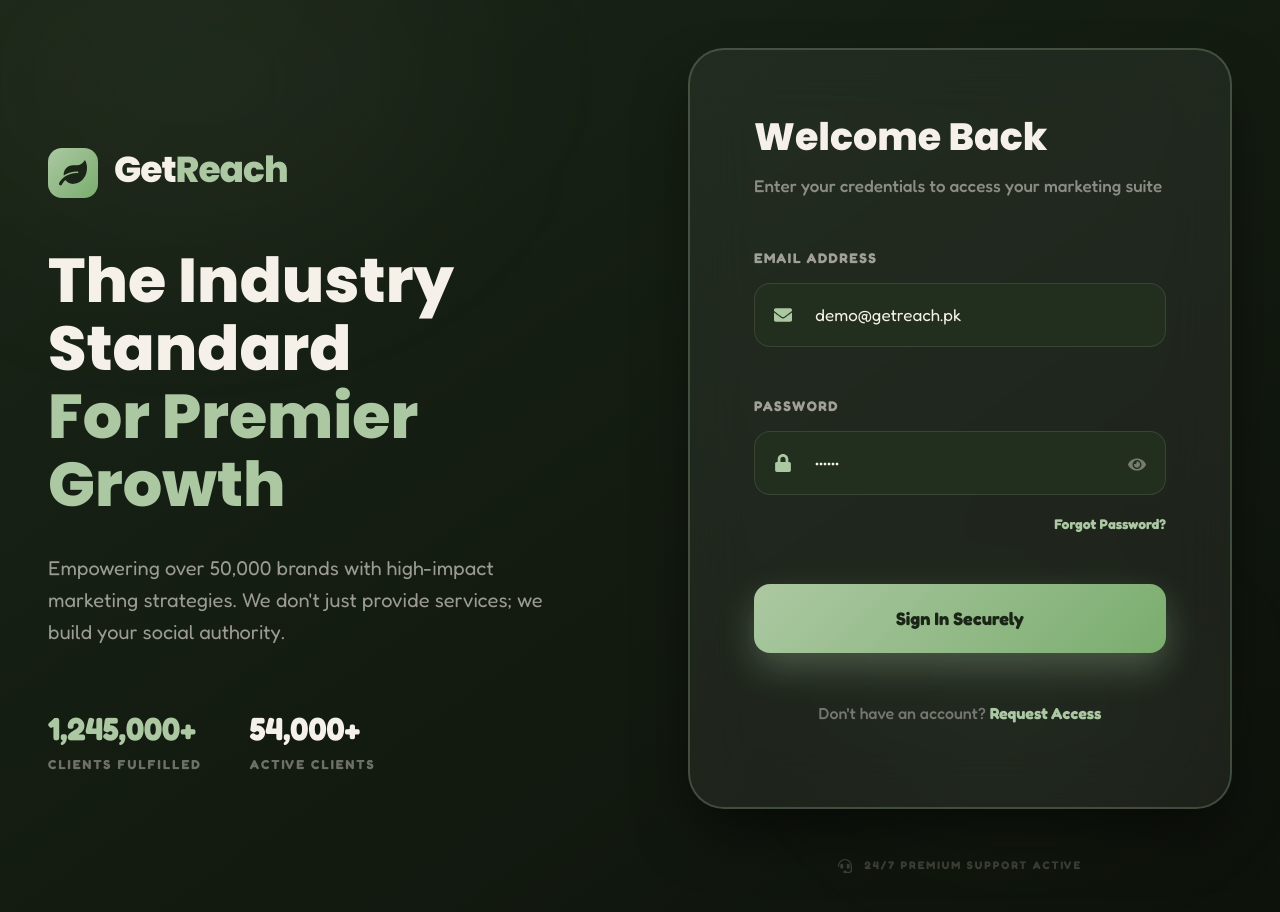
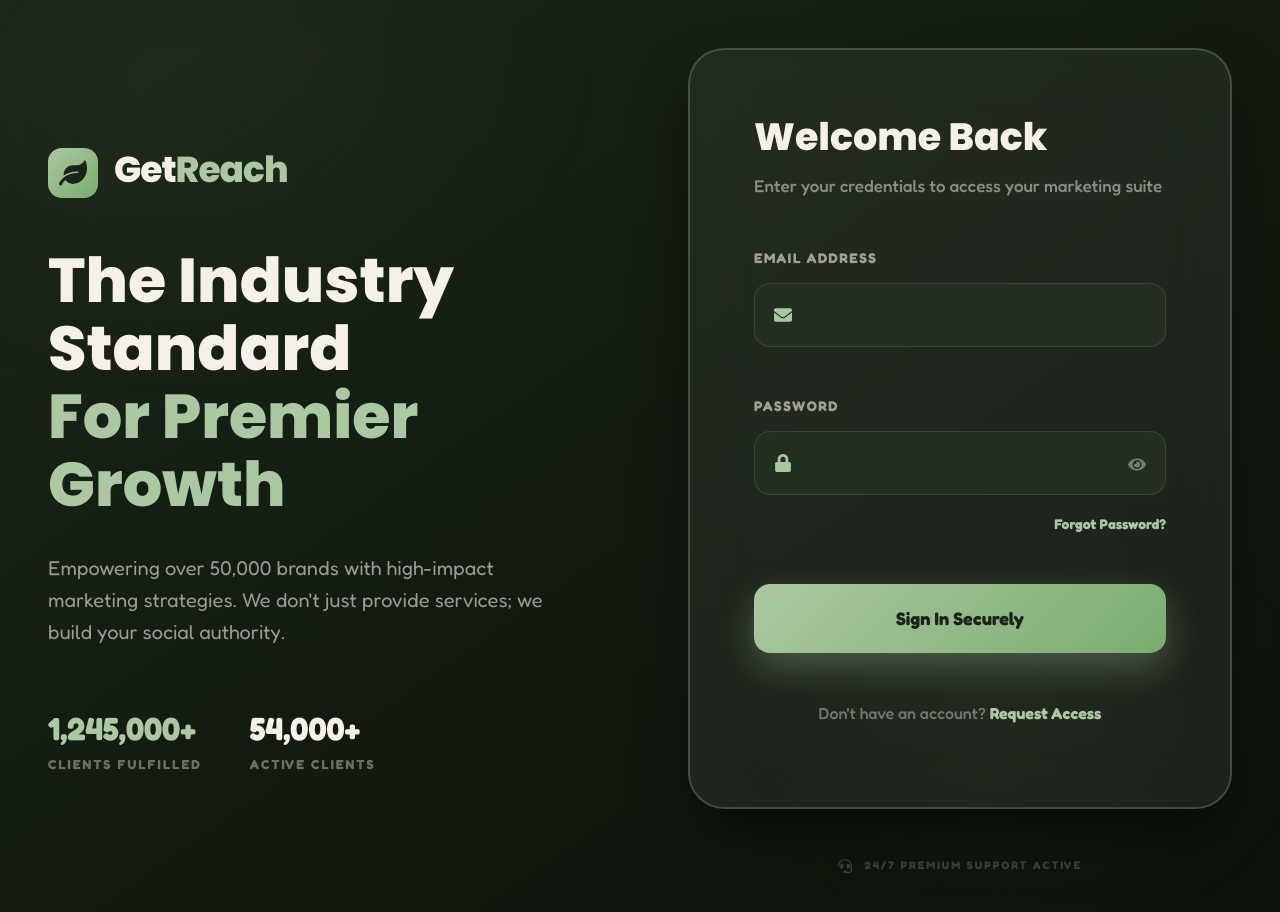
Before and after one commit to IHSAN-ANWAR/getReach, a React (Vite) app: page / in a window 1280 px wide. Shown: the top 912 px of the page. Built offline with nearby package versions, Linux system fonts and the light colour scheme; no server answers; a web font is replaced by a local one.

Commit message:
fix: remove pre-filled demo credentials from login form

```diff
--- a/src/components/LoginPage.jsx
+++ b/src/components/LoginPage.jsx
@@ -15,8 +15,8 @@ const CounterTicker = ({ value, duration = 3, suffix = "" }) => {
 };
 
 const LoginPage = ({ onLogin }) => {
-  const [email, setEmail] = useState('demo@getreach.pk');
-  const [password, setPassword] = useState('123456');
+  const [email, setEmail] = useState('');
+  const [password, setPassword] = useState('');
   const [showPass, setShowPass] = useState(false);
   const [loading, setLoading] = useState(false);
   const [forgotMode, setForgotMode] = useState(false);
```
